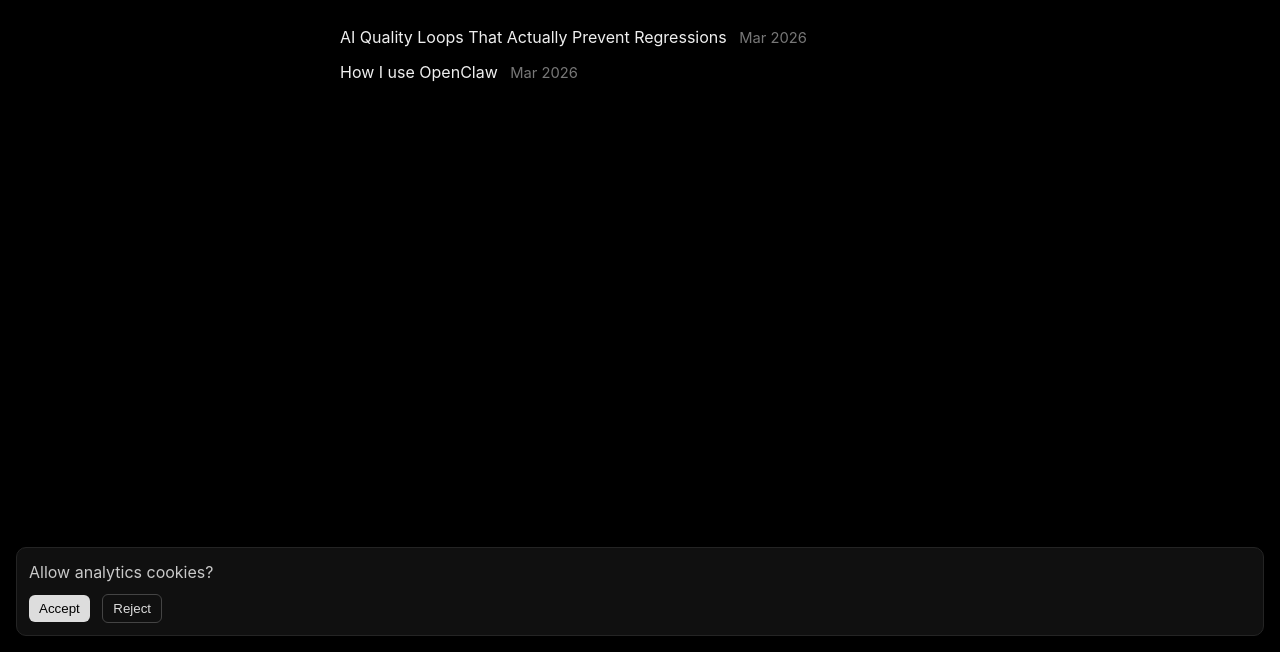
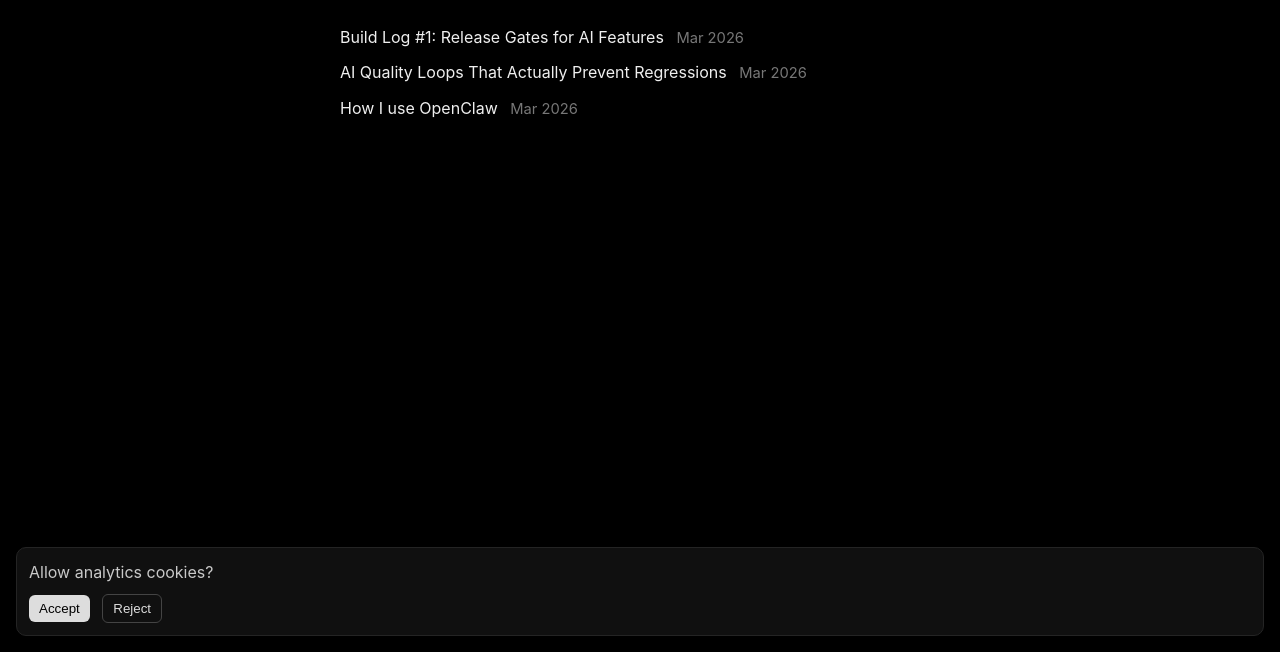
Before and after one commit to adrianrossts/adrian-blog, a website: page public/index.html in a window 1280 px wide. Shown: the part 148-800 px from the top of the page. Drawn offline with Linux system fonts and the light colour scheme.

Commit message:
docs(blog): feature Build Log #1 on homepage

```diff
--- a/public/index.html
+++ b/public/index.html
@@ -63,6 +63,10 @@
 
       <ul>
         <li>
+          <a href="/posts/build-log-1-release-gates.html">Build Log #1: Release Gates for AI Features</a>
+          <span class="date">Mar 2026</span>
+        </li>
+        <li>
           <a href="/posts/ai-quality-loops.html">AI Quality Loops That Actually Prevent Regressions</a>
           <span class="date">Mar 2026</span>
         </li>
```
